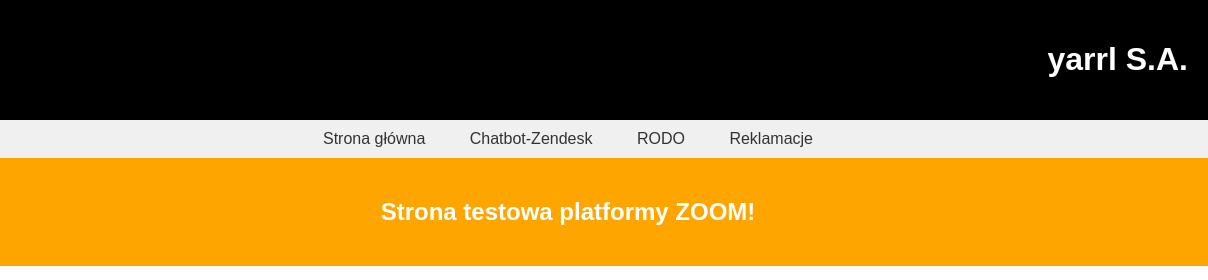
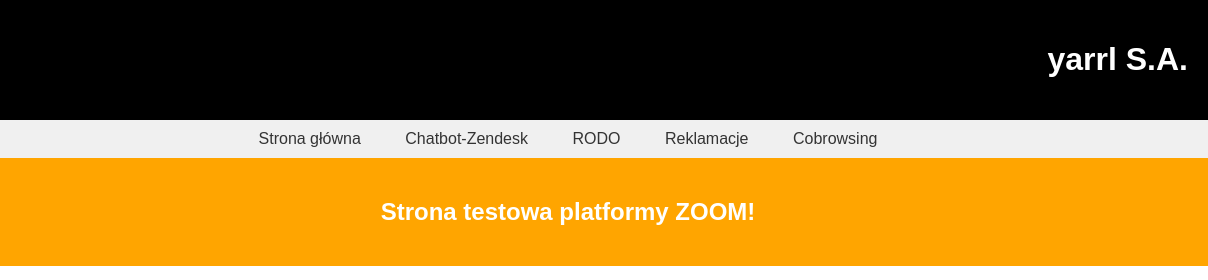
Before and after one commit to kesicand/kesicand.github.io, a plain HTML site: page reklamacje.html in a window 1280 px wide. Shown: the top 280 px of the page, 72-1280 px from the left. Drawn offline with Linux system fonts and the light colour scheme.

Commit message:
Update reklamacje.html

```diff
--- a/reklamacje.html
+++ b/reklamacje.html
@@ -19,6 +19,7 @@
             <li><a href="zendesk-eng.html">Chatbot-Zendesk</a></li>
             <li><a href="rodo.html">RODO</a></li>
             <li><a href="reklamacje.html">Reklamacje</a></li>
+            <li><a href="cobrowse.html">Cobrowsing</a></li>
         </ul>
     </nav>
     <section class="banner">
```
